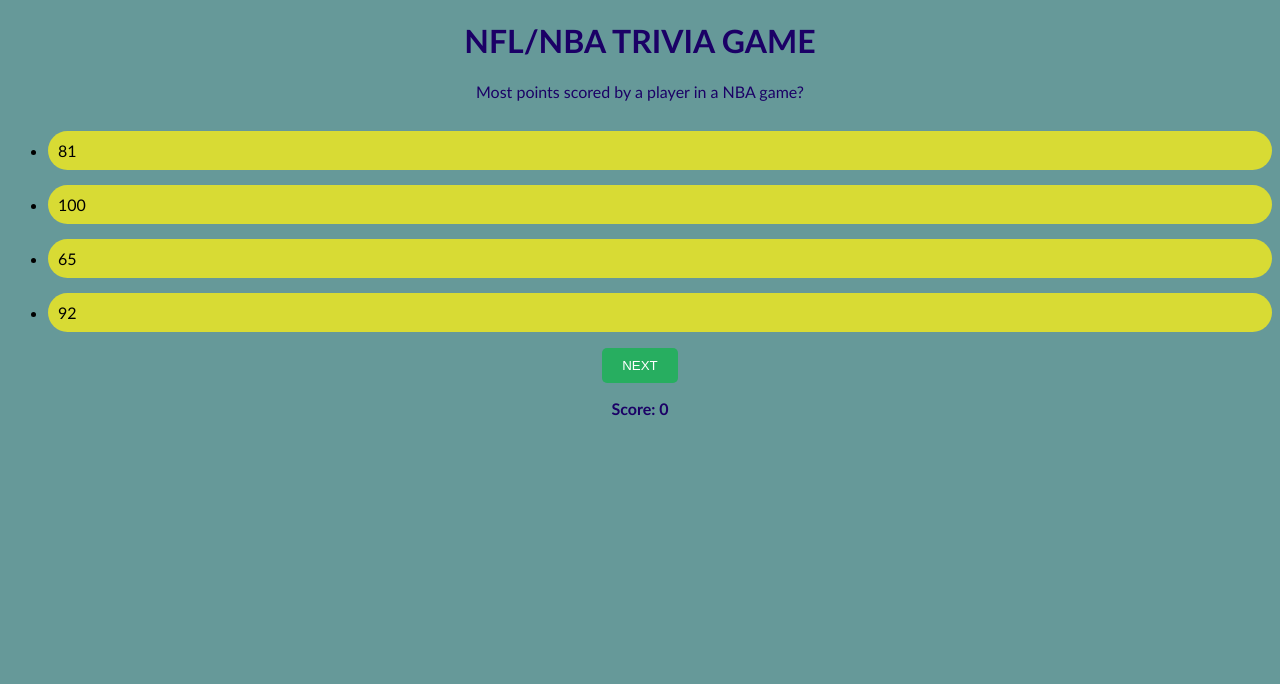
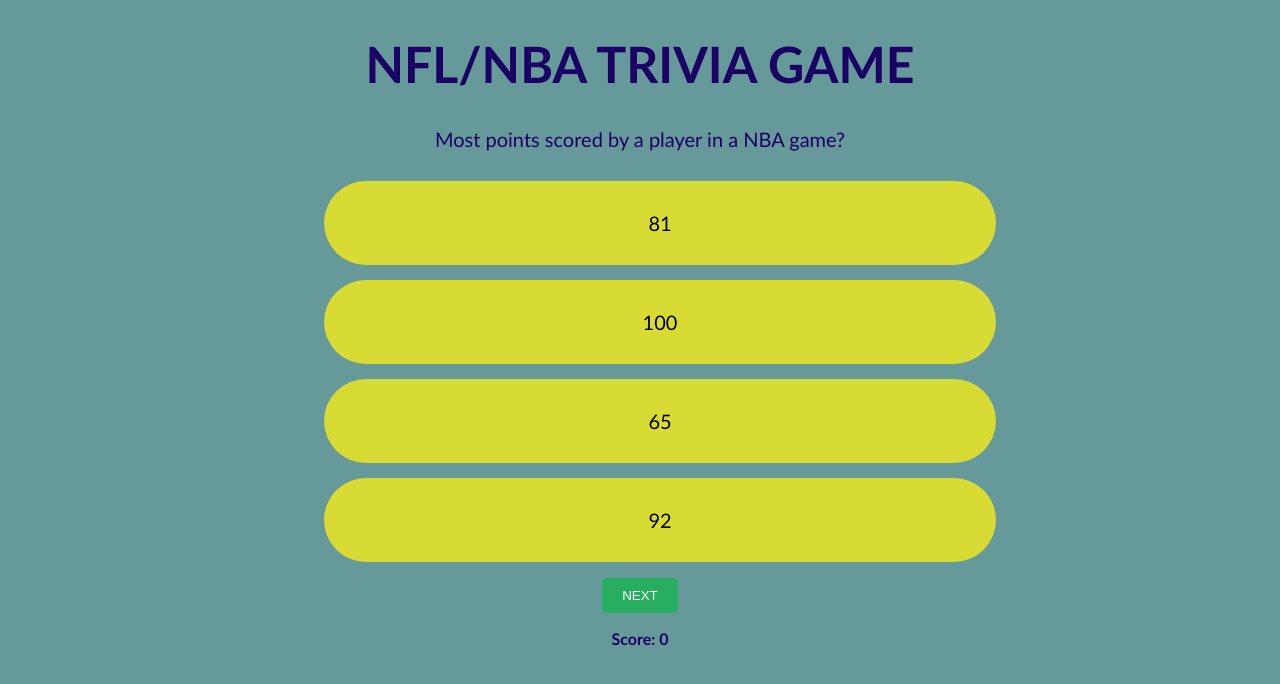
Before and after one commit to JYang6511/milestoneproject1, a plain HTML site: page index.html in a window 1280 px wide. Both pictures are taken after a click on the button "START". Drawn offline with Linux system fonts and the light colour scheme.

Commit message:
updated score function and end game function

```diff
--- a/script.js
+++ b/script.js
@@ -14,14 +14,52 @@
         answers: ["Green Bay Packers", "Kansas City Chiefs", "San Francisco 49ers", "Pittsburgh Steelers"],
         correctAnswer: "Green Bay Packers",
     },
+    {
+        question: "Which quarterback has the most rings in NFL history?",
+        answers: ["Peyton Manning", "Jon Elway", "Tom Brady", "Aaron Rodgers"],
+        correctAnswer: "Tom Brady",
+    },
+    {
+        question: "Which player in the NBA was nicknamed the Black Mamba?",
+        answers: ["Kobe Bryant", "Magic Johnson", "Lebron James", "Paul Pierce"],
+        correctAnswer: "Kobe Bryant",
+    },
+    {
+        question: "How long is a regulation NBA game?",
+        answers: ["60 minutes", "48 minutes", "120 minutes", "90 minutes"],
+        correctAnswer: "48 minutes",
+    },
+    {
+        question: "Who is the current commissioner of the NFL?",
+        answers: ["Adam Silver", "Robert Kraft", "Mark Cuban", "Roger Goodell"],
+        correctAnswer: "Roger Goodell",
+    },
+    {
+        question: "Which team won the first Super Bowl?",
+        answers: ["Green Bay Packers", "Kansas City Chiefs", "San Francisco 49ers", "Pittsburgh Steelers"],
+        correctAnswer: "Green Bay Packers",
+    },
+    {
+        question: "Which team won the first Super Bowl?",
+        answers: ["Green Bay Packers", "Kansas City Chiefs", "San Francisco 49ers", "Pittsburgh Steelers"],
+        correctAnswer: "Green Bay Packers",
+    },
+    {
+        question: "Which team won the first Super Bowl?",
+        answers: ["Green Bay Packers", "Kansas City Chiefs", "San Francisco 49ers", "Pittsburgh Steelers"],
+        correctAnswer: "Green Bay Packers",
+    },
+
 ];
 
-let startButton = document.querySelector(".start")
-let questionContainer = document.querySelector("#questionsdiv")
-let questionElement = document.querySelector(".questions")
-let answersElement = document.querySelector(".answers")
-console.log(answersElement)
-let currentQuestionIndex = 0
+let startButton = document.querySelector(".start");
+let questionContainer = document.querySelector("#questionsdiv");
+let questionElement = document.querySelector(".questions");
+let answersElement = document.querySelector(".answers");
+let scoreElement = document.querySelector(".score");
+let nextButton = document.querySelector(".nextquestion");
+let currentQuestionIndex = 0 ;
+let score = 0;
 
 
 
@@ -37,17 +75,50 @@
 function nextQuestion(questionIndex) {
     let question = questions[questionIndex]
     questionElement.textContent = question.question;
+    answersElement.innerHTML=""
 
 
     question.answers.forEach((answer, index) => {
         let answerChoice = document.createElement("li")
         answerChoice.textContent = answer;
+        answerChoice.addEventListener("click", () => chooseAnswer(answer, question.correctAnswer));
         answersElement.appendChild(answerChoice)
-        console.log(answerChoice)
+
     })
 
 }
 
-function chooseAnswer() {
+function chooseAnswer(userAnswer, correctAnswer) {
+    if (userAnswer === correctAnswer) {
+        score++;
+        alert("Correct!")
+    } else {
+        alert(`Incorrect, the correct answer is ${correctAnswer}`)
+    }
 
+    updateScore();
 }
+
+
+
+function updateScore() {
+    scoreElement.textContent = `Score: ${score}`;
+}
+
+function endGame() {
+    questionElement.textContent = "Quiz Over!";
+    answersElement.innerHTML = "";
+    nextButton.style.display = "none";
+    updateScore();
+}
+
+nextButton.addEventListener("click", () => {
+
+    currentQuestionIndex++;
+    if (currentQuestionIndex < questions.length) {
+        nextQuestion(currentQuestionIndex);
+
+    } else {
+        endGame();
+    }
+});
--- a/styles.css
+++ b/styles.css
@@ -16,6 +16,7 @@
 
 h1 {
     text-align: center;
+    font-size: 50px;
 }
 
 .questionsdiv {
@@ -24,15 +25,23 @@
          text-align: center;
     }
 
+.questions {
+    font-size: 20px;
+}
 
 
 li {
-        margin: 15px 0;
+        margin: 0 auto;
         cursor: pointer;
-        padding: 10px;
+        padding: 30px;
         background-color: #d8db34;
         color: black;
-        border-radius: 111px;
+        border-radius: 79px;
+        width: 50%;
+        text-align: center;
+        list-style: none;
+        font-size: 20px;
+        margin-bottom: 15px;
     }
 
 
```
